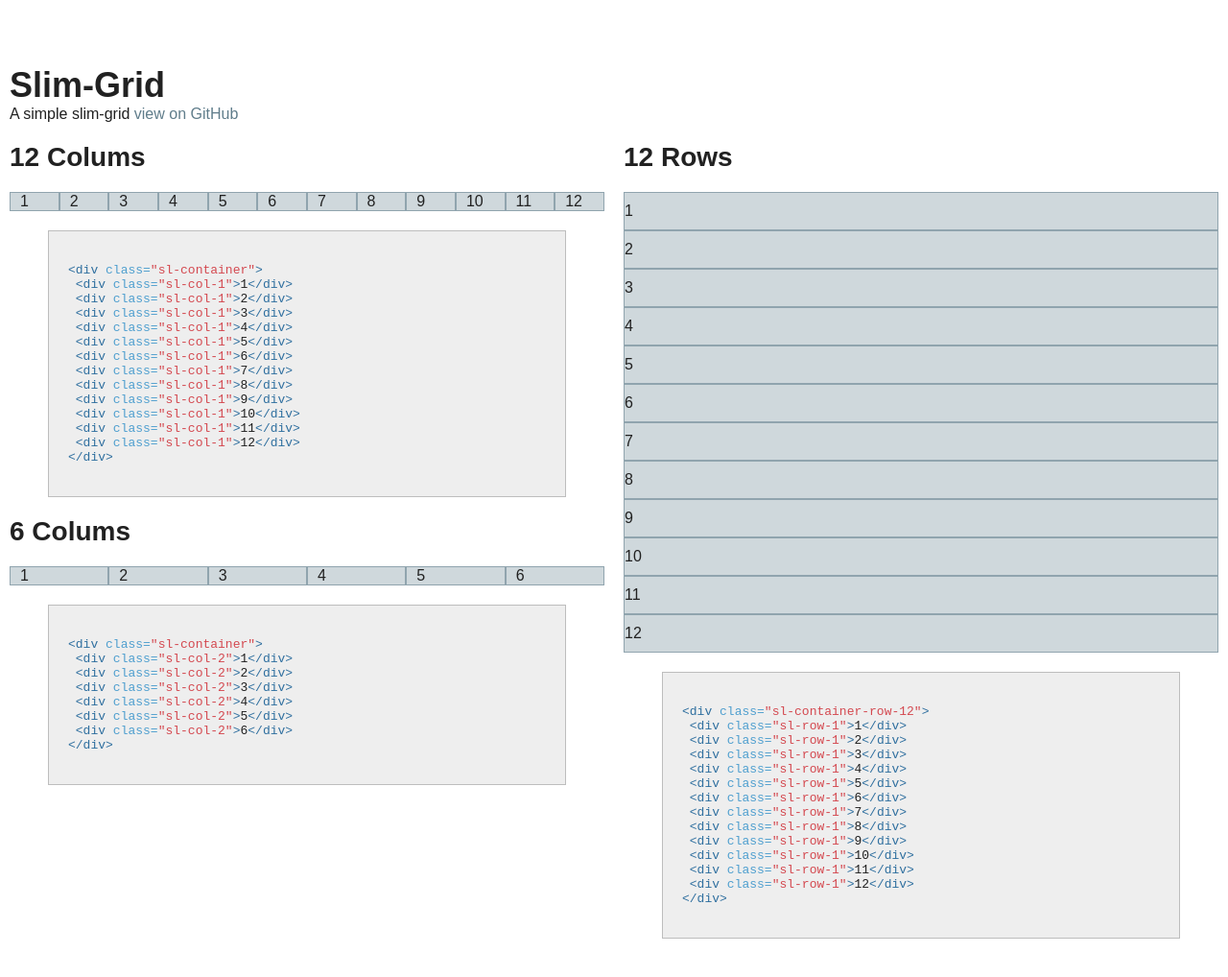
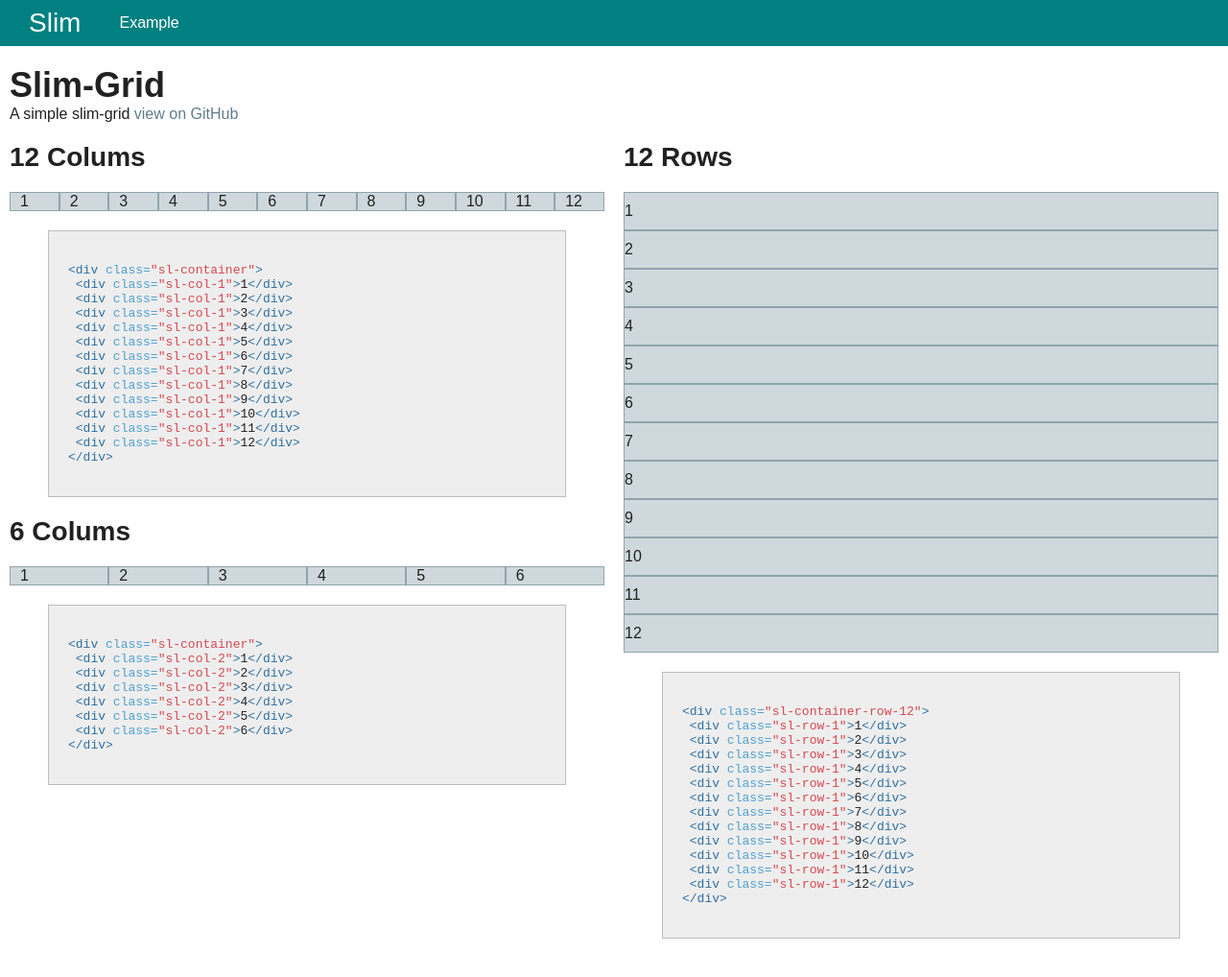
Before and after one commit to Scrum/slims, a Jekyll site: the page built from docs/index.html, in a window 1280 px wide. Shown: the whole page at 96% size. Built offline with Jekyll 4.4.1, drawn with Linux system fonts in a browser that asks for light colours.

Commit message:
update demo

```diff
--- a/docs/_layouts/default.html
+++ b/docs/_layouts/default.html
@@ -6,8 +6,8 @@
 <body>
 
 	<div class="demo-nav demo-space">
-		<a href="{{ page.base_url }}" class="demo-brand sl-col sl-row-12">Slim</a>
-		<a href="{{ page.base_url }}example" class="sl-col sl-row-12">Example</a>
+		<a href="{{ page.base_url }}" class="demo-brand">Slim</a>
+		<a href="{{ page.base_url }}example">Example</a>
 	</div>
 
 	<div class="sl-container demo-section">
```
